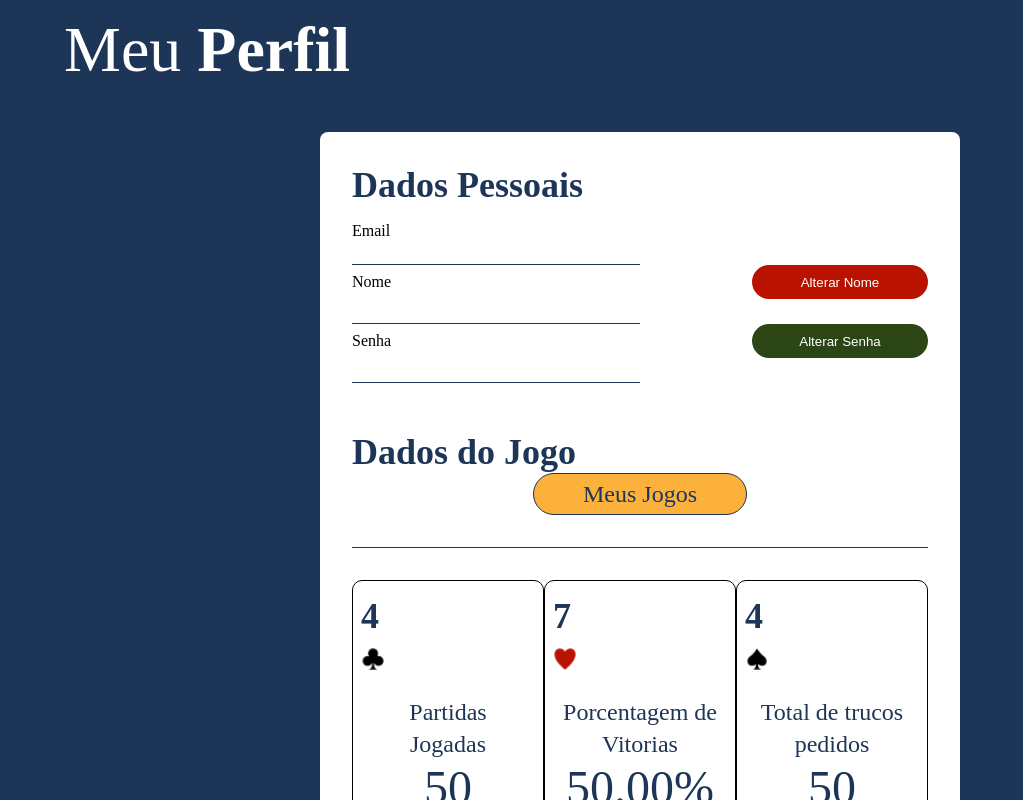
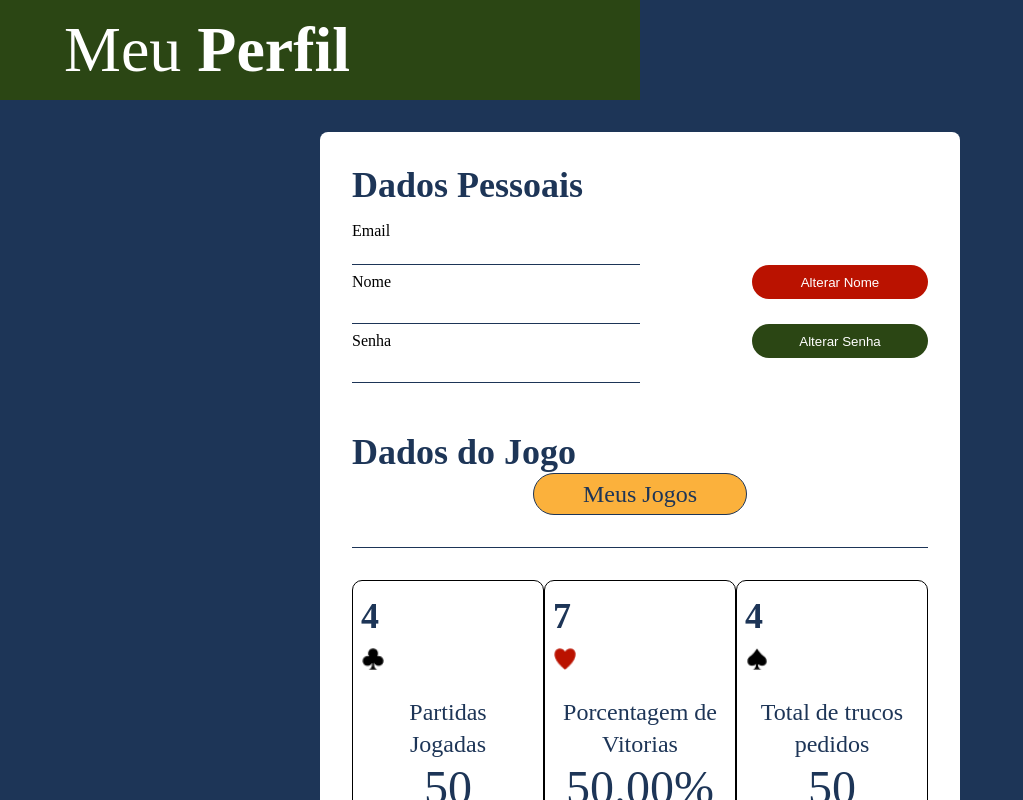
Before and after one commit to BomDia12/Trabalho-de-MP, a React (Create React App) app in the folder front-end/: page /user_perfil in a window 1280 px wide. Shown: the top 800 px of the page, without its empty margins (0-1023 px from the left). Built offline with nearby package versions, Linux system fonts and the light colour scheme.

Commit message:
:fire: arquivos atualizados, pequenas melhorias

```diff
--- a/front-end/src/components/cards/index.js
+++ b/front-end/src/components/cards/index.js
@@ -1,5 +1,5 @@
 import React from 'react'
-import {Container} from './styled'
+import {Container} from './styles'
 
 const Card = ({numberCard, titleCard, gameVariable, imgNaipeCard}) => {
     return (
@@ -7,7 +7,7 @@ const Card = ({numberCard, titleCard, gameVariable, imgNaipeCard}) => {
             <div className="wrapper-content">
                 <div className="top-card">
                     <span>{numberCard}</span>
-                    <img src={imgNaipeCard} />
+                    <img src={imgNaipeCard} alt="Naipe da carta"/>
                 </div>
                 <div className="content-card">
                     <span className="span-text">{titleCard}</span>
@@ -15,7 +15,7 @@ const Card = ({numberCard, titleCard, gameVariable, imgNaipeCard}) => {
                 </div>
                 <div className="bottom-card">
                     <div className="div-naipe">
-                        <img src={imgNaipeCard} />
+                        <img src={imgNaipeCard} alt="Naipe da carta"/>
                         <span>{numberCard}</span>
                     </div>
                 </div>
--- a/front-end/src/pages/UserProfile/index.js
+++ b/front-end/src/pages/UserProfile/index.js
@@ -7,7 +7,7 @@ import {
     FormContainer,
     SecondContainer,
     ThirdContainer
-} from './styled'
+} from './styles'
 
 import Card from '../../components/cards'
 import naipe1 from '../../assets/naipes/naipe1.png'
--- a/front-end/src/pages/UserProfile/styled.js
+++ b/front-end/src/pages/UserProfile/styles.js
@@ -3,7 +3,7 @@ import styled from 'styled-components';
 export const ContainerPrincipal = styled.div`
     background-color: var(--prussian-blue);
     width: 100vw;
-    height: 100vh;
+    min-height: 100vh;
 `;
 
 export const ContainerBoxPerfil = styled.div`
@@ -17,7 +17,7 @@ export const BoxPerfil = styled.div`
 
     width: 50%;
     height: 100%;
-    background-color: var(--army-geen);
+    background-color: var(--army-green);
     display: flex;
     align-items: center;
     justify-content: flex-start;
```
Also changed, not shown: front-end/src/components/cards/styles.js (renamed from front-end/src/components/cards/styled.js).
